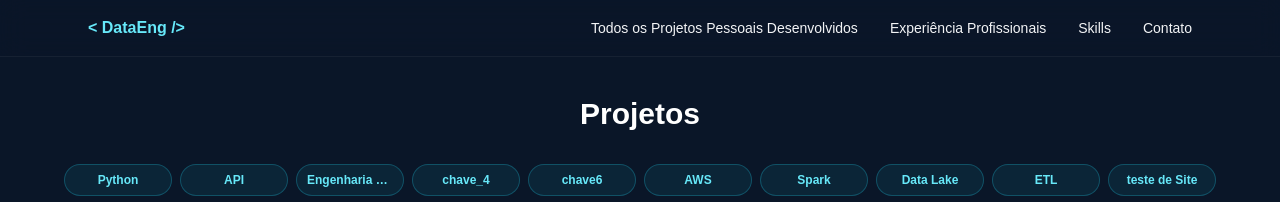
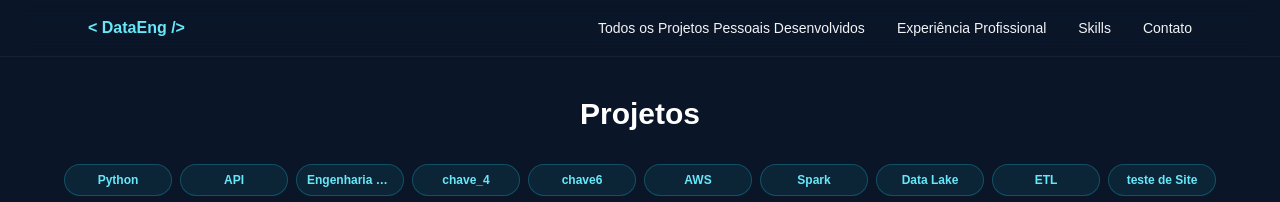
Before and after one commit to rodrigorocha1234/portfolio, a Jekyll site: the page built from projects.md, in a window 1280 px wide. Shown: the top 202 px of the page. Built offline with Jekyll 4.4.1, drawn with Linux system fonts in a browser that asks for light colours; nearby versions of some CDN libraries.

Commit message:
correção

```diff
--- a/_includes/nav.html
+++ b/_includes/nav.html
@@ -1,12 +1,12 @@
 <nav class="fixed top-0 w-full z-50 backdrop-blur-md bg-[#0a1628]/80 border-b border-white/5">
   <div class="max-w-6xl mx-auto px-6 py-4 flex justify-between items-center">
     <a href="/" class="text-cyan-300 font-bold">&lt; DataEng /&gt;</a>
-
+    <p id="greeting" class="text-cyan-300 uppercase tracking-widest text-xs mb-2"></p>
     <div class="hidden md:flex gap-8 text-sm">
       <a href="{{ '/projects/' | relative_url }}">
         Todos os Projetos Pessoais Desenvolvidos
         </a>
-      <a href="#experience">Experiência Profissionais</a>
+      <a href="#experience">Experiência Profissional</a>
       <a href="#skills">Skills</a>
       <a href="#contacts">Contato</a>
     </div>
```
